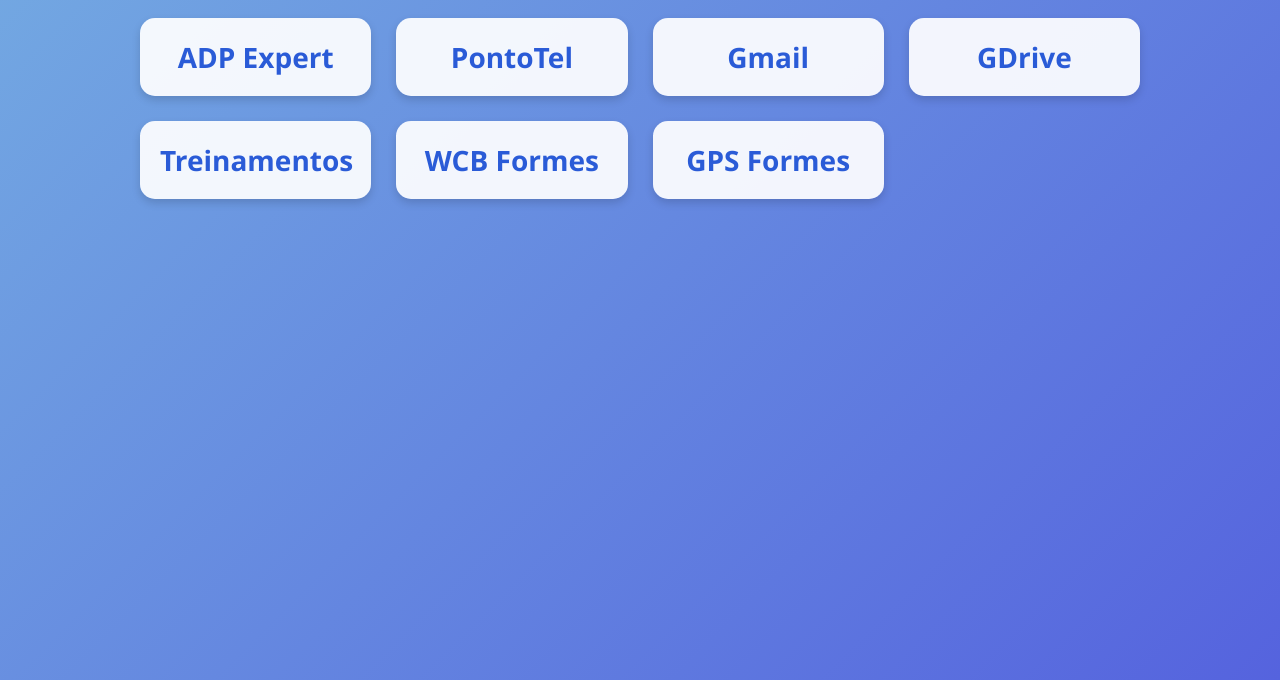
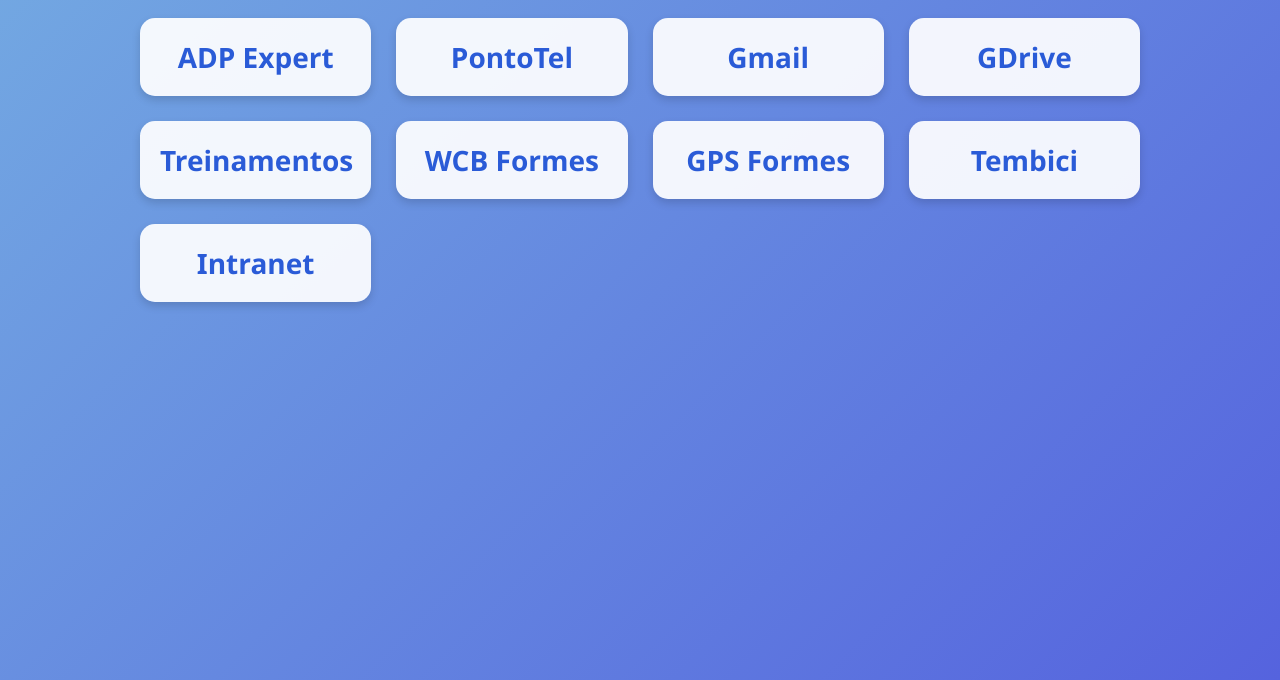
Before and after one commit to koiollevado/SitesWorks, a plain HTML site: page index.html in a window 1280 px wide. Shown: the part 120-800 px from the top of the page. Drawn offline with Linux system fonts and the light colour scheme.

Commit message:
Add links to Tembici and Intranet in index.html

```diff
--- a/index.html
+++ b/index.html
@@ -72,6 +72,8 @@
         <div class="card"><a href="https://classroom.google.com/h" target="_blank">Treinamentos</a></div>
         <div class="card"><a href="https://docs.google.com/forms/d/e/1FAIpQLSdJpxKBBVCdqMtHpIgwMtIDTU9iSw8reeJRxm1gfGMGF0YLFw/viewform" target="_blank">WCB Formes</a></div>
         <div class="card"><a href="https://docs.google.com/forms/d/e/1FAIpQLSdqH1YhJZv1cVllRG7tCodkBJuiIl-vBUoR2peEMEJpLS4wLw/viewform?pli=1" target="_blank">GPS Formes</a></div>
+        <div class="card"><a href="https://www.tembici.com.br/pt/" target="_blank">Tembici</a></div>
+        <div class="card"><a href="https://sites.google.com/tembici.com/intranet-tembici" target="_blank">Intranet</a></div>
     </div>
 </body>
 </html>
```
